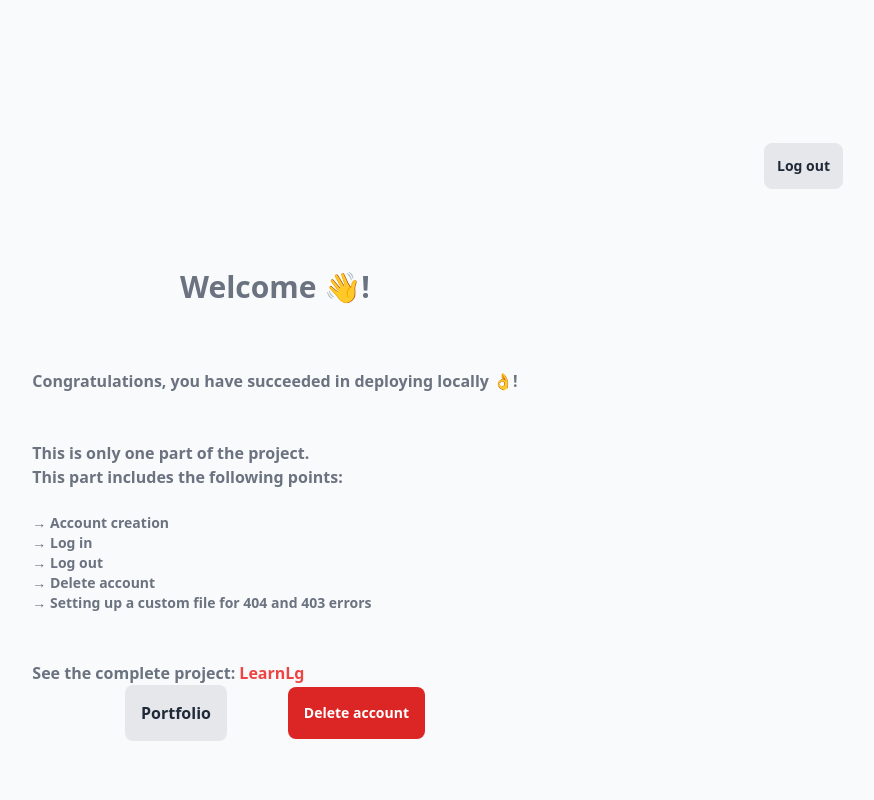
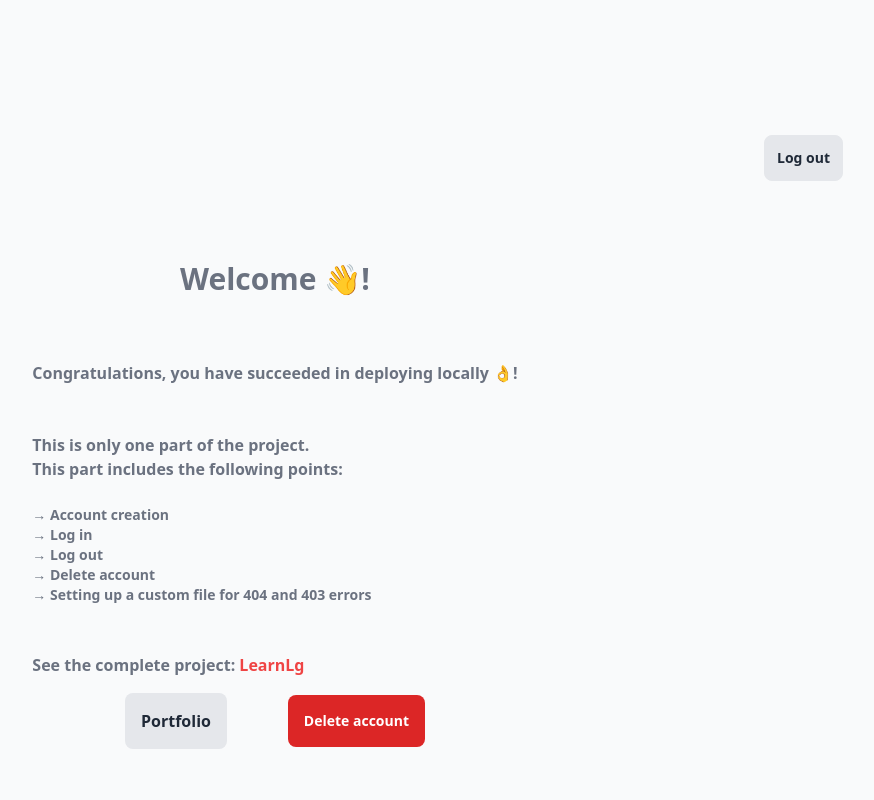
Before and after one commit to ChristopheKADJO/learnlg, a Django app: page /account/welcome/ in a window 1280 px wide. Shown: the whole page, without its empty margins (365-1239 px from the left). Run offline with Django 4.2, Linux system fonts and the light colour scheme; the visitor is signed in with stand-in values (Sample User, id 1); style sheets or scripts are compiled from the project's sources.

Commit message:
Margin template

```diff
--- a/src/accounts/templates/accounts/welcomepage.html
+++ b/src/accounts/templates/accounts/welcomepage.html
@@ -38,7 +38,7 @@
         <br><br>
         <p>See the complete project: <a href="https://learnlg.pythonanywhere.com/" target="_blank" class="text-red-500">LearnLg</a></p>
     </div>
-    <div class="flex justify-between items-center" style="width: 300px;">
+    <div class="flex justify-between items-center mt-4" style="width: 300px;">
         <a class="font-semibold text-gray-800 p-4 bg-gray-200 rounded-lg hover:bg-gray-300 duration-150 mr-7" target="_blank" href="https://christophekadjo.com">Portfolio</a>
         <a href="{% url 'account:delete' user.id %}" class="bg-red-600 font-semibold text-sm text-white ml-6 p-4 rounded-lg hover:bg-red-700 duration-150 ml-7">Delete account</a>
     </div>
```
